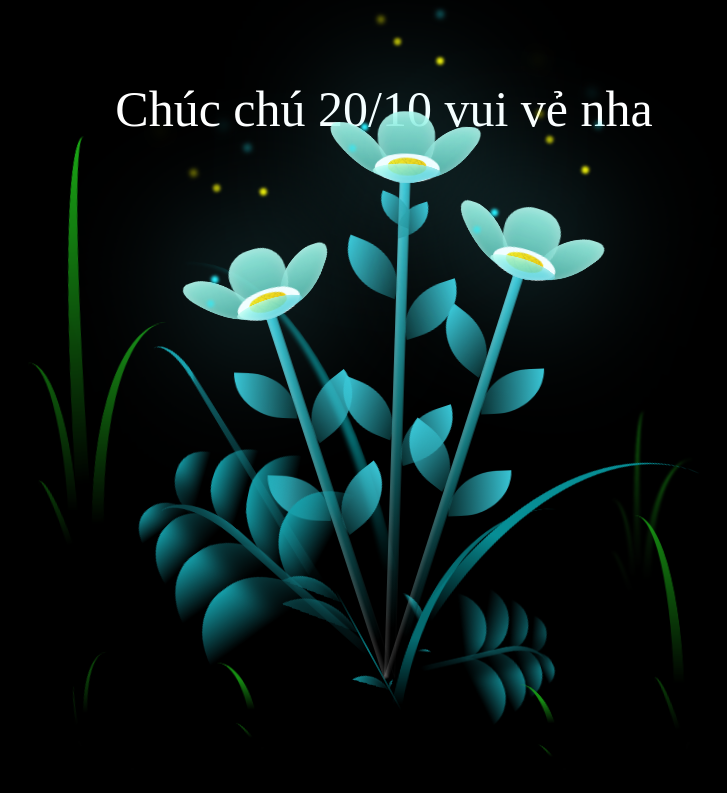
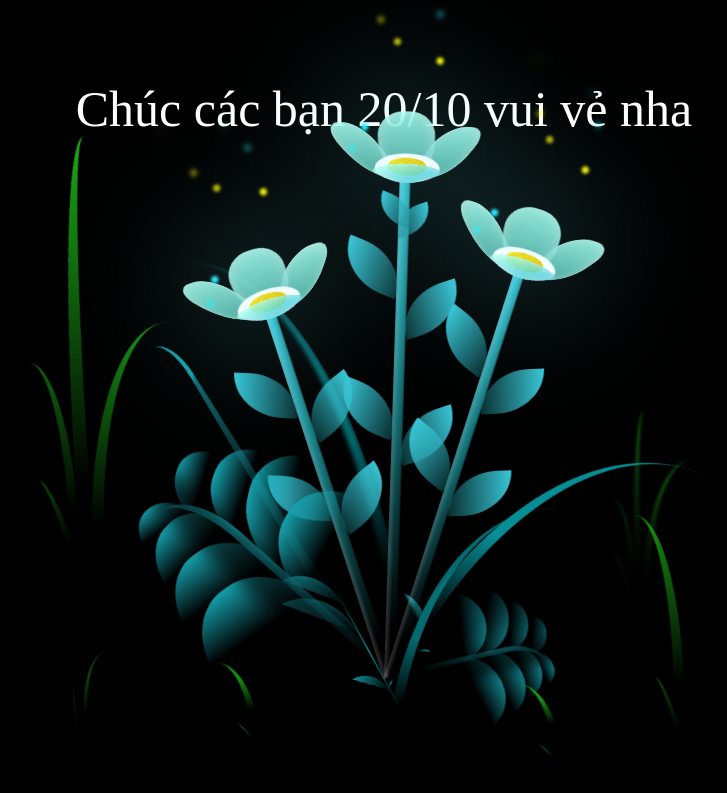
Before and after one commit to dohiep0/20-10, a plain HTML site: page index.html in a window 1280 px wide. Shown: the whole page, without its empty margins (256-983 px from the left). Drawn offline with Linux system fonts and the light colour scheme.

Commit message:
Update index.html

```diff
--- a/index.html
+++ b/index.html
@@ -10,7 +10,7 @@
 
 <body class="not-loaded">
     <div class="night"></div>
-    <div class="happy-woman-day"> Chúc chú 20/10 vui vẻ nha </div>
+    <div class="happy-woman-day"> Chúc các bạn  20/10 vui vẻ nha </div>
     <div class="flowers">
       <div class="flower flower--1">
         <div class="flower__leafs flower__leafs--1">
```
